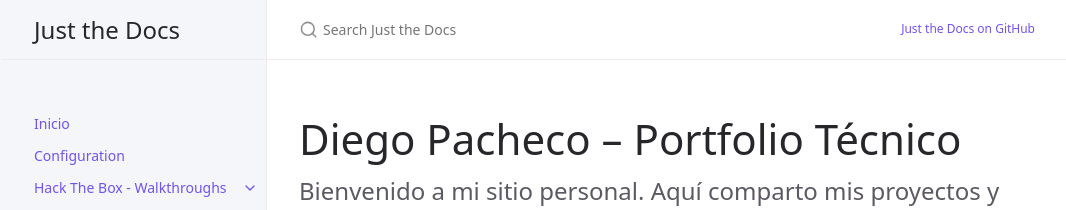
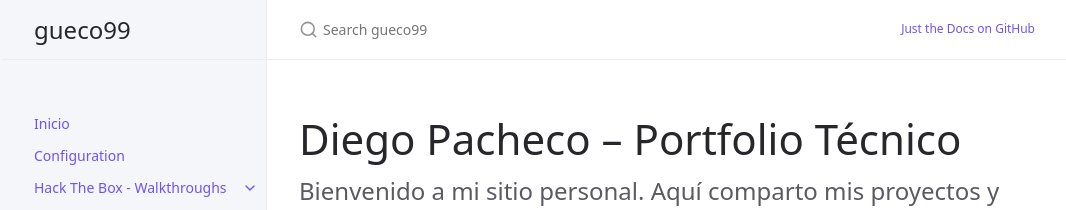
Before and after one commit to gueco99/gueco99.github.io, a Jekyll site: the page built from index.md, in a window 1280 px wide. Shown: the top 210 px of the page, without its empty margins (105-1171 px from the left). Built offline with Jekyll 4.4.1, drawn with Linux system fonts in a browser that asks for light colours; cached includes are drawn as plain includes.

Commit message:
prueba12

```diff
--- a/_config.yml
+++ b/_config.yml
@@ -13,7 +13,7 @@
 # you will see them accessed via {{ site.title }}, {{ site.github_repo }}, and so on.
 # You can create any custom variable you would like, and they will be accessible
 # in the templates via {{ site.myvariable }}.
-title: Just the Docs
+title: gueco99
 description: A Jekyll theme for documentation
 theme: just-the-docs
 baseurl: "" # the subpath of your site, e.g. /blog
```
